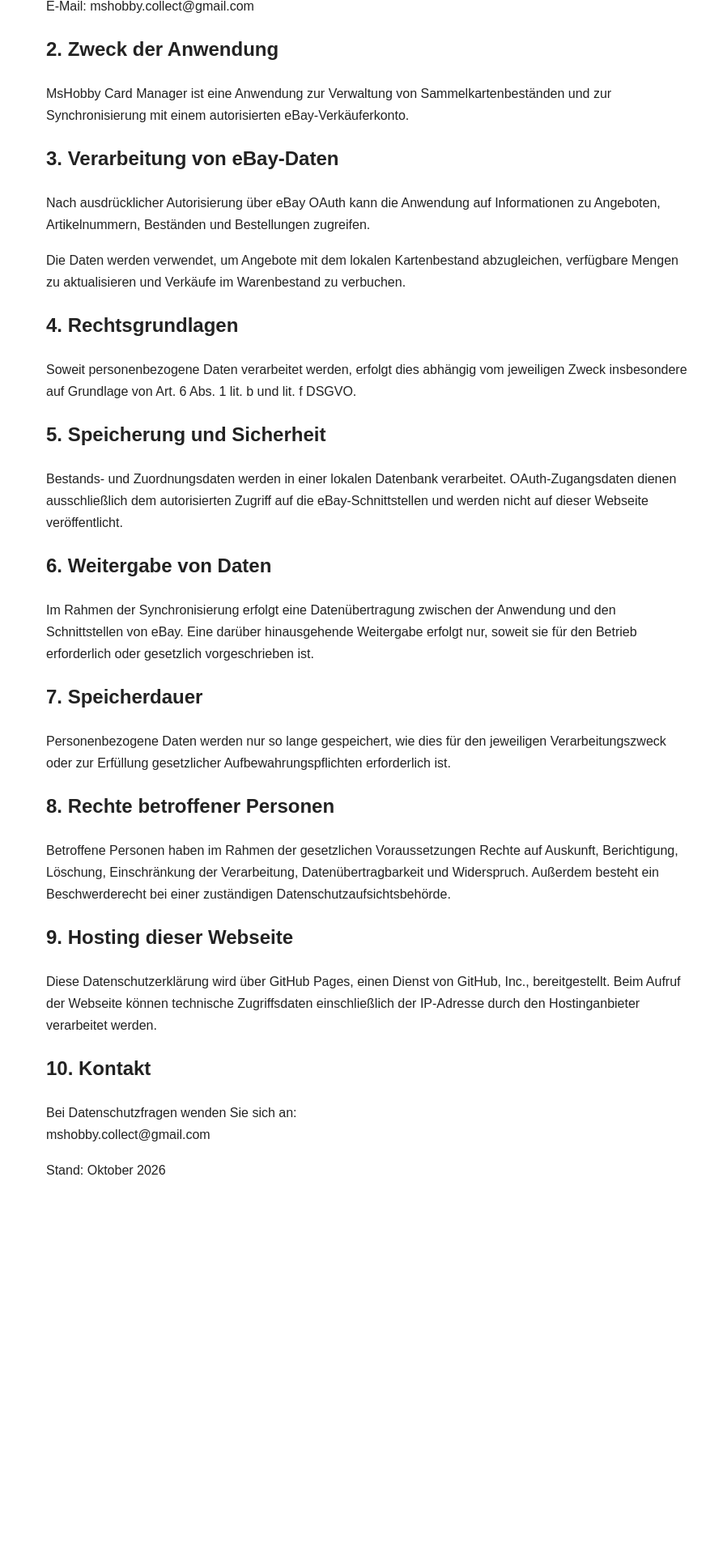
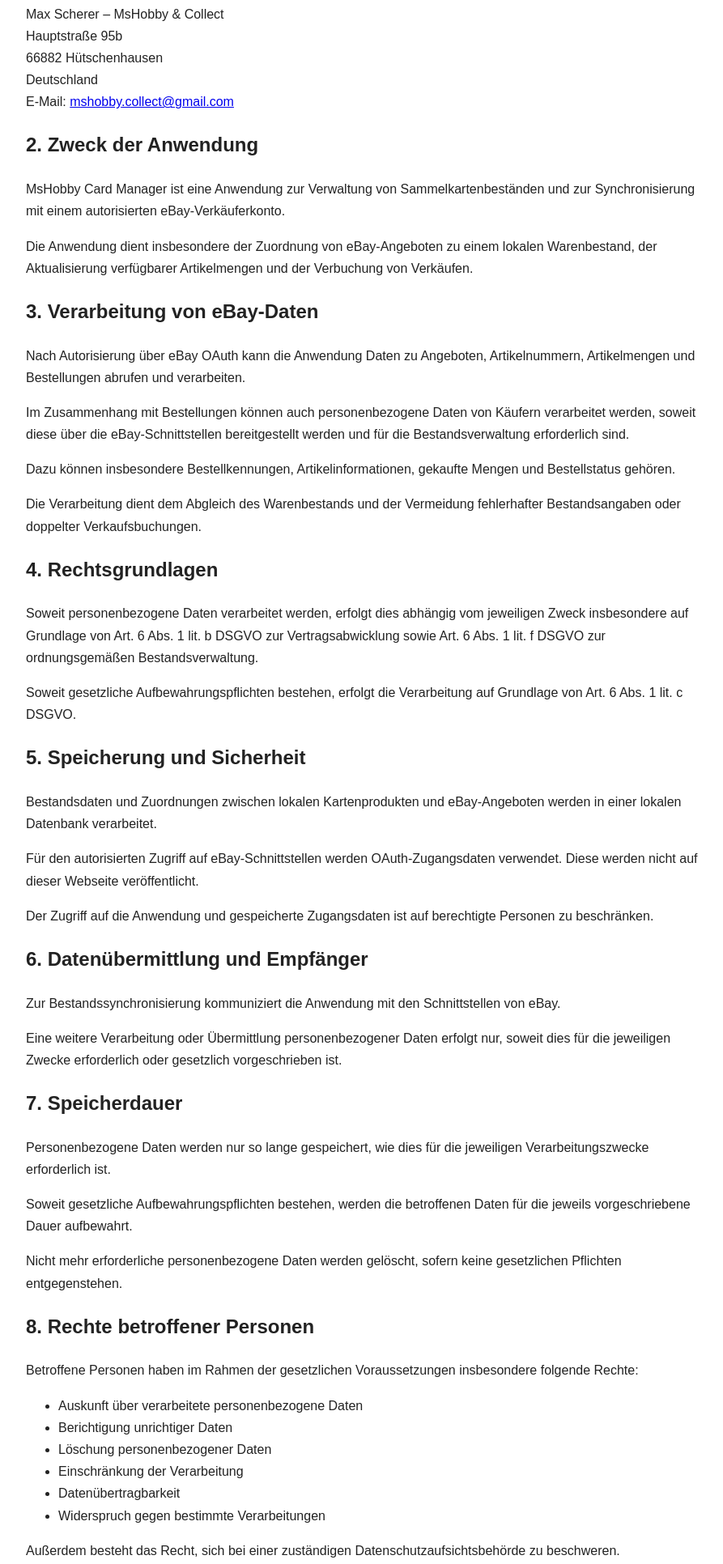
Before and after one commit to mshobby-collect/mshobby-privacy, a plain HTML site: page index.html in a window 1280 px wide. Shown: the part 338-2270 px from the top of the page at 81% size, without its empty margins (183-1076 px from the left). Before the commit the page ends 1837 px from the top, so only its background shows below. Drawn offline with Linux system fonts and the light colour scheme.

Commit message:
Update index.html

```diff
--- a/index.html
+++ b/index.html
@@ -4,30 +4,50 @@
 <head>
   <meta charset="UTF-8">
   <meta name="viewport" content="width=device-width, initial-scale=1">
-  <title>Datenschutzerklärung – MsHobby Card Manager</title>
+  <title>Datenschutz & Impressum – MsHobby Card Manager</title>
   <style>
     body {
       font-family: Arial, sans-serif;
       line-height: 1.7;
-      max-width: 800px;
+      max-width: 850px;
       margin: 40px auto;
       padding: 0 20px;
       color: #222;
     }
     h1, h2 { color: #222; }
+    nav { margin: 25px 0; }
+    nav a { margin-right: 20px; }
+    section { margin-bottom: 35px; }
+    footer {
+      border-top: 1px solid #ddd;
+      padding-top: 15px;
+      color: #666;
+    }
   </style>
 </head>
 <body>
+
+<h1>MsHobby Card Manager</h1>
+<p>Datenschutzerklärung und Impressum</p>
+
+<nav>
+  <a href="#datenschutz">Datenschutzerklärung</a>
+  <a href="#impressum">Impressum</a>
+</nav>
+
+<section id="datenschutz">
 <h1>Datenschutzerklärung</h1>
-  <p>MsHobby Card Manager</p>
 
 <h2>1. Verantwortlicher</h2>
 <p>
-    Scherer Max / MsHobby & Collect<br>
+  Max Scherer – MsHobby & Collect<br>
   Hauptstraße 95b<br>
   66882 Hütschenhausen<br>
   Deutschland<br>
-    E-Mail: mshobby.collect@gmail.com
+  E-Mail:
+  <a href="mailto:mshobby.collect@gmail.com">
+    mshobby.collect@gmail.com
+  </a>
 </p>
 
 <h2>2. Zweck der Anwendung</h2>
@@ -36,18 +56,34 @@
   von Sammelkartenbeständen und zur Synchronisierung
   mit einem autorisierten eBay-Verkäuferkonto.
 </p>
+<p>
+  Die Anwendung dient insbesondere der Zuordnung von
+  eBay-Angeboten zu einem lokalen Warenbestand,
+  der Aktualisierung verfügbarer Artikelmengen
+  und der Verbuchung von Verkäufen.
+</p>
 
 <h2>3. Verarbeitung von eBay-Daten</h2>
 <p>
-    Nach ausdrücklicher Autorisierung über eBay OAuth
-    kann die Anwendung auf Informationen zu Angeboten,
-    Artikelnummern, Beständen und Bestellungen zugreifen.
+  Nach Autorisierung über eBay OAuth kann die Anwendung
+  Daten zu Angeboten, Artikelnummern, Artikelmengen
+  und Bestellungen abrufen und verarbeiten.
 </p>
 <p>
-    Die Daten werden verwendet, um Angebote mit dem
-    lokalen Kartenbestand abzugleichen, verfügbare
-    Mengen zu aktualisieren und Verkäufe im
-    Warenbestand zu verbuchen.
+  Im Zusammenhang mit Bestellungen können auch
+  personenbezogene Daten von Käufern verarbeitet werden,
+  soweit diese über die eBay-Schnittstellen bereitgestellt
+  werden und für die Bestandsverwaltung erforderlich sind.
+</p>
+<p>
+  Dazu können insbesondere Bestellkennungen,
+  Artikelinformationen, gekaufte Mengen und
+  Bestellstatus gehören.
+</p>
+<p>
+  Die Verarbeitung dient dem Abgleich des
+  Warenbestands und der Vermeidung fehlerhafter
+  Bestandsangaben oder doppelter Verkaufsbuchungen.
 </p>
 
 <h2>4. Rechtsgrundlagen</h2>
@@ -55,63 +91,147 @@
   Soweit personenbezogene Daten verarbeitet werden,
   erfolgt dies abhängig vom jeweiligen Zweck
   insbesondere auf Grundlage von Art. 6 Abs. 1
-    lit. b und lit. f DSGVO.
+  lit. b DSGVO zur Vertragsabwicklung sowie
+  Art. 6 Abs. 1 lit. f DSGVO zur ordnungsgemäßen
+  Bestandsverwaltung.
+</p>
+<p>
+  Soweit gesetzliche Aufbewahrungspflichten bestehen,
+  erfolgt die Verarbeitung auf Grundlage von
+  Art. 6 Abs. 1 lit. c DSGVO.
 </p>
 
 <h2>5. Speicherung und Sicherheit</h2>
 <p>
-    Bestands- und Zuordnungsdaten werden in einer
-    lokalen Datenbank verarbeitet. OAuth-Zugangsdaten
-    dienen ausschließlich dem autorisierten Zugriff
-    auf die eBay-Schnittstellen und werden nicht
-    auf dieser Webseite veröffentlicht.
+  Bestandsdaten und Zuordnungen zwischen lokalen
+  Kartenprodukten und eBay-Angeboten werden
+  in einer lokalen Datenbank verarbeitet.
+</p>
+<p>
+  Für den autorisierten Zugriff auf eBay-Schnittstellen
+  werden OAuth-Zugangsdaten verwendet.
+  Diese werden nicht auf dieser Webseite veröffentlicht.
+</p>
+<p>
+  Der Zugriff auf die Anwendung und gespeicherte
+  Zugangsdaten ist auf berechtigte Personen zu beschränken.
 </p>
 
-  <h2>6. Weitergabe von Daten</h2>
+<h2>6. Datenübermittlung und Empfänger</h2>
 <p>
-    Im Rahmen der Synchronisierung erfolgt eine
-    Datenübertragung zwischen der Anwendung und
-    den Schnittstellen von eBay.
-    Eine darüber hinausgehende Weitergabe erfolgt
-    nur, soweit sie für den Betrieb erforderlich
+  Zur Bestandssynchronisierung kommuniziert
+  die Anwendung mit den Schnittstellen von eBay.
+</p>
+<p>
+  Eine weitere Verarbeitung oder Übermittlung
+  personenbezogener Daten erfolgt nur,
+  soweit dies für die jeweiligen Zwecke erforderlich
   oder gesetzlich vorgeschrieben ist.
 </p>
 
 <h2>7. Speicherdauer</h2>
 <p>
   Personenbezogene Daten werden nur so lange
-    gespeichert, wie dies für den jeweiligen
-    Verarbeitungszweck oder zur Erfüllung
-    gesetzlicher Aufbewahrungspflichten erforderlich ist.
+  gespeichert, wie dies für die jeweiligen
+  Verarbeitungszwecke erforderlich ist.
+</p>
+<p>
+  Soweit gesetzliche Aufbewahrungspflichten bestehen,
+  werden die betroffenen Daten für die jeweils
+  vorgeschriebene Dauer aufbewahrt.
+</p>
+<p>
+  Nicht mehr erforderliche personenbezogene Daten
+  werden gelöscht, sofern keine gesetzlichen
+  Pflichten entgegenstehen.
 </p>
 
 <h2>8. Rechte betroffener Personen</h2>
 <p>
   Betroffene Personen haben im Rahmen der
-    gesetzlichen Voraussetzungen Rechte auf
-    Auskunft, Berichtigung, Löschung,
-    Einschränkung der Verarbeitung,
-    Datenübertragbarkeit und Widerspruch.
-    Außerdem besteht ein Beschwerderecht
-    bei einer zuständigen Datenschutzaufsichtsbehörde.
+  gesetzlichen Voraussetzungen insbesondere
+  folgende Rechte:
+</p>
+<ul>
+  <li>Auskunft über verarbeitete personenbezogene Daten</li>
+  <li>Berichtigung unrichtiger Daten</li>
+  <li>Löschung personenbezogener Daten</li>
+  <li>Einschränkung der Verarbeitung</li>
+  <li>Datenübertragbarkeit</li>
+  <li>Widerspruch gegen bestimmte Verarbeitungen</li>
+</ul>
+<p>
+  Außerdem besteht das Recht, sich bei einer
+  zuständigen Datenschutzaufsichtsbehörde
+  zu beschweren.
 </p>
 
 <h2>9. Hosting dieser Webseite</h2>
 <p>
-    Diese Datenschutzerklärung wird über
-    GitHub Pages, einen Dienst von GitHub, Inc.,
-    bereitgestellt. Beim Aufruf der Webseite
-    können technische Zugriffsdaten einschließlich
-    der IP-Adresse durch den Hostinganbieter
+  Diese Webseite wird über GitHub Pages,
+  einen Dienst von GitHub, Inc., bereitgestellt.
+</p>
+<p>
+  Beim Aufruf der Webseite können durch den
+  Hostinganbieter technische Zugriffsdaten,
+  insbesondere IP-Adressen und Browserinformationen,
   verarbeitet werden.
+</p>
+<p>
+  Weitere Informationen sind in der
+  <a href="https://docs.github.com/en/site-policy/privacy-policies/github-general-privacy-statement">
+    Datenschutzerklärung von GitHub
+  </a>
+  verfügbar.
 </p>
 
 <h2>10. Kontakt</h2>
 <p>
-    Bei Datenschutzfragen wenden Sie sich an:<br>
+  Bei Fragen zum Datenschutz wenden Sie sich an:<br>
+  MsHobby & Collect<br>
+  E-Mail:
+  <a href="mailto:mshobby.collect@gmail.com">
     mshobby.collect@gmail.com
+  </a>
+</p>
+</section>
+
+<hr>
+
+<section id="impressum">
+<h1>Impressum</h1>
+<p>Angaben gemäß § 5 DDG</p>
+
+<h2>Diensteanbieter</h2>
+<p>
+  Max Scherer<br>
+  MsHobby & Collect<br>
+  Hauptstraße 95b<br>
+  66882 Hütschenhausen<br>
+  Deutschland
 </p>
 
+<h2>Kontakt</h2>
+<p>
+  E-Mail:
+  <a href="mailto:mshobby.collect@gmail.com">
+    mshobby.collect@gmail.com
+  </a>
+</p>
+
+<h2>Weitere gesetzliche Angaben</h2>
+<p>
+  Soweit gesetzlich erforderlich, sind hier
+  weitere Anbieterangaben, insbesondere eine
+  Umsatzsteuer-Identifikationsnummer,
+  zu ergänzen.
+</p>
+</section>
+
+<footer>
   <p>Stand: Oktober 2026</p>
+  <p>© MsHobby & Collect</p>
+</footer>
+
 </body>
 </html>
```
Lines whose indentation alone changed are shown as unchanged.
